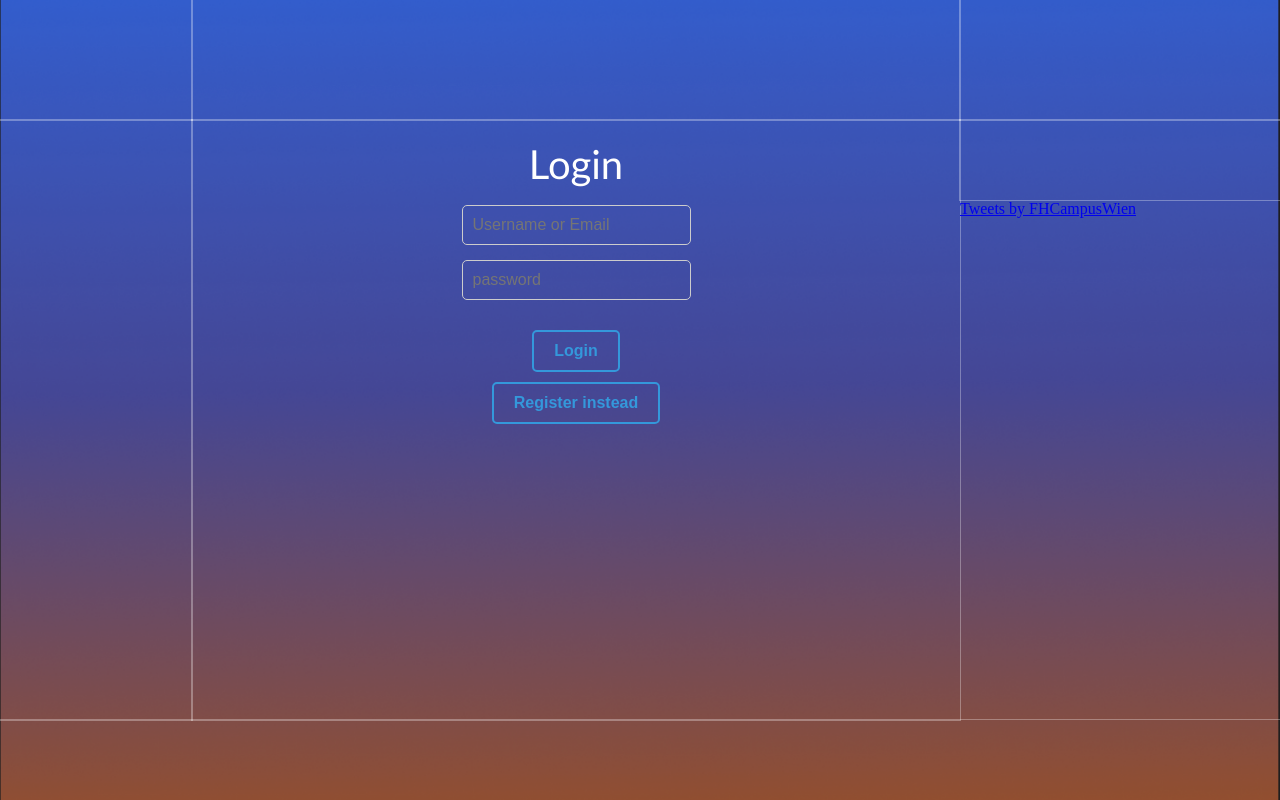
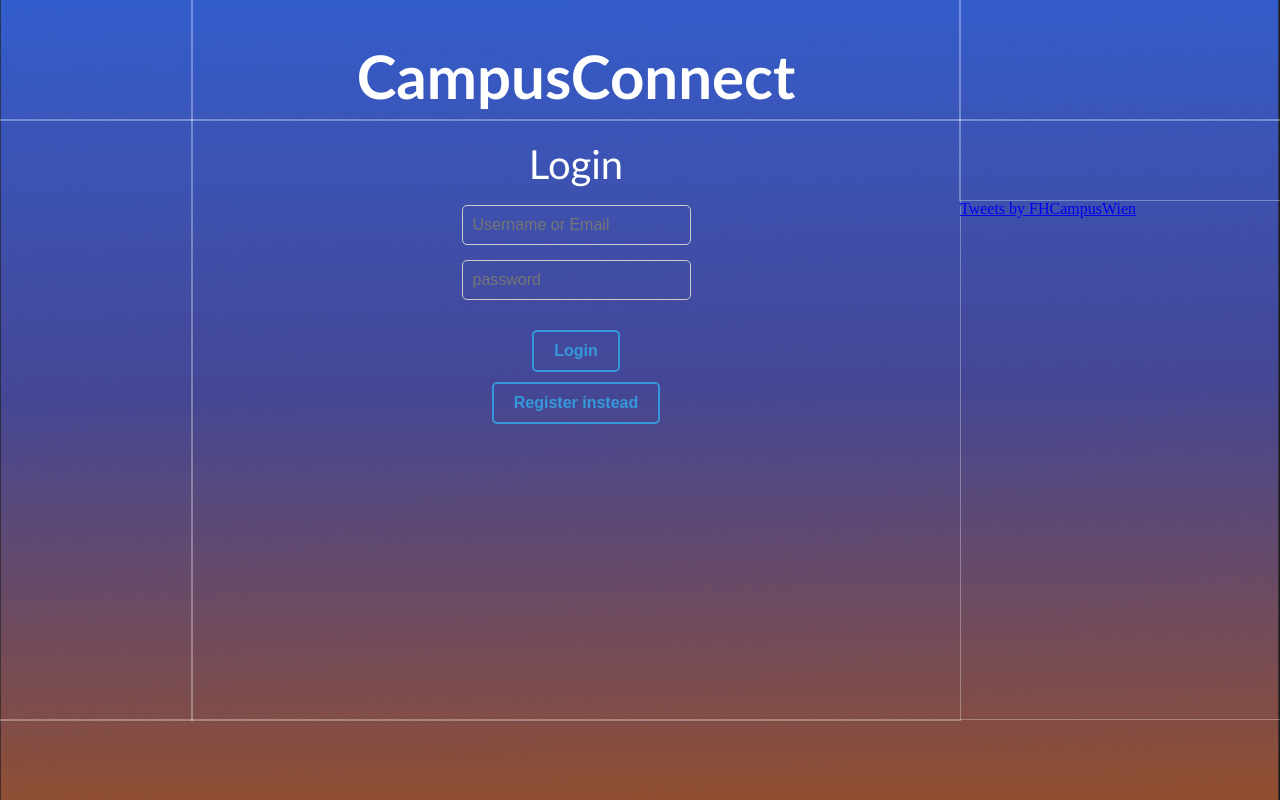
Before and after one commit to AM2552/CampusConnect, a React (Create React App) app in the folder client/: page /login in a window 1280 px wide. Built offline with nearby package versions, Linux system fonts and the light colour scheme.

Commit message:
style changes in header grid

```diff
--- a/client/src/App.css
+++ b/client/src/App.css
@@ -390,7 +390,7 @@ footer {
 }
 
 .logoutBtnDivHome {
-  padding-top: 30px;
+  padding-top: 50px;
   display: flex;
   justify-content: center;
   align-items: center;
@@ -565,3 +565,13 @@ footer {
   display: inline-block;
   padding-left: 7px;
 }
+
+
+.campusHeadline {
+  font-family: 'Trebuchet MS', 'Lucida Sans Unicode', 'Lucida Grande', 'Lucida Sans', Arial, sans-serif;
+  font-size: 60px;
+  color: white;
+  display: flex;
+      align-items: center;
+      justify-content: center;
+}
--- a/client/src/App.js
+++ b/client/src/App.js
@@ -107,7 +107,13 @@ function App() {
           <header className="header1">
             <HomeNav/>
         </header>
-        <header className="header2"></header>
+        <header className="header2">
+        <div>
+            <h1 className="campusHeadline">
+              CampusConnect
+            </h1>
+            </div>
+        </header>
         <header className="header3">
           <LogoutNav/>
           </header>
```
